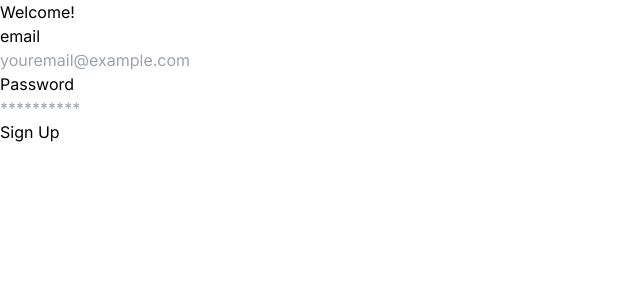
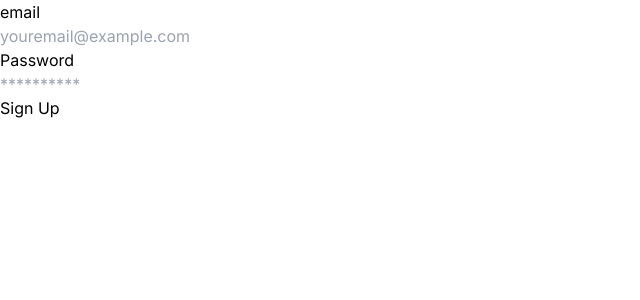
Before and after one commit to omanpios/personal-finances, a Next.js app in the folder client/: page / in a window 1280 px wide. Shown: the top 300 px of the page, without its empty margins (0-640 px from the left). Built offline with nearby package versions, Linux system fonts and the light colour scheme.

Commit message:
Center login form

```diff
--- a/client/app/components/login/login-form.jsx
+++ b/client/app/components/login/login-form.jsx
@@ -38,6 +38,7 @@ export default function LoginForm() {
   }
 
   return (
+    <div className="h-screen flex items-center justify-center">
       <form className="w-full max-w-sm">
         <Input
           onChange={handleOnChage}
@@ -58,5 +59,6 @@ export default function LoginForm() {
         <p></p>
         <Button onClick={handleOnClick} label="Sign Up" />
       </form>
+    </div>
   );
 }
--- a/client/app/page.js
+++ b/client/app/page.js
@@ -5,7 +5,6 @@ import LoginForm from "./components/login/login-form";
 export default function Home() {
   return (
     <div className="max-width: 640px;">
-      <h1 className="text-3xl font-bold">Welcome!</h1>
       <LoginForm />
     </div>
   );
```
Lines whose indentation alone changed are shown as unchanged.
